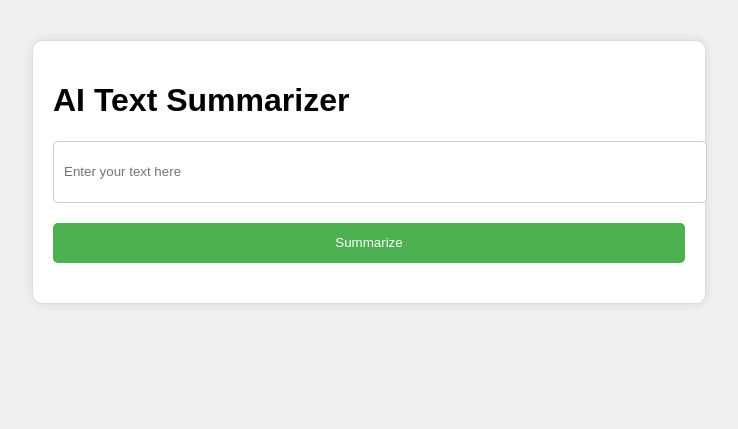
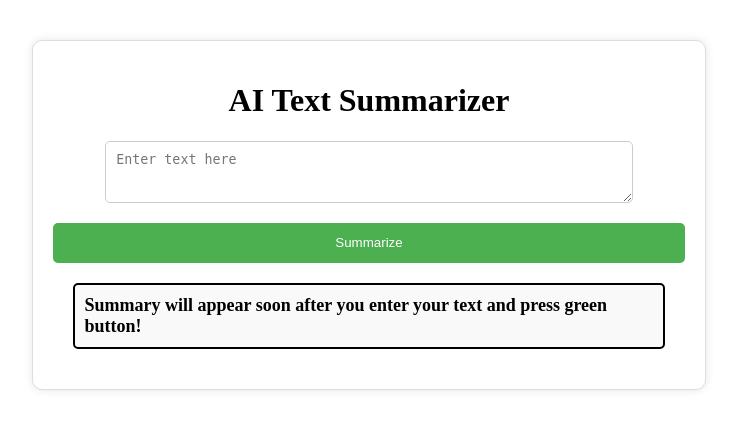
Before and after one commit to fipl-hse/2024-hello-llm, a FastAPI app: page / in a window 1280 px wide. Shown: the top 429 px of the page, without its empty margins (271-1009 px from the left). Run offline with FastAPI, Linux system fonts and the light colour scheme.

Commit message:
Code fixes after review

```diff
--- a/lab_7_llm/assets/index.html
+++ b/lab_7_llm/assets/index.html
@@ -8,10 +8,10 @@
 </head>
 <body>
     <div class="container">
-        <h1>AI Text Summarizer</h1>
-        <input type="text" id="user-input" placeholder="Enter your text here">
-        <button id="submit-btn">Summarize</button>
-        <p id="response"></p>
+        <h1 class="centered-title">AI Text Summarizer</h1>
+        <textarea class="text-input" id="user-full-text-input" placeholder="Enter text here"></textarea>
+        <button class="primary-btn" id="summarize-btn">Summarize</button>
+        <p class="response-text" id="response">Summary will appear soon after you enter your text and press green button!</p>
     </div>
     <script src="/assets/main.js"></script>
 </body>
--- a/lab_7_llm/assets/main.js
+++ b/lab_7_llm/assets/main.js
@@ -1,5 +1,5 @@
-const userInput = document.getElementById('user-input');
-const submitBtn = document.getElementById('submit-btn');
+const userInput = document.getElementById('user-full-text-input');
+const submitBtn = document.getElementById('summarize-btn');
 const responseText = document.getElementById('response');
 
 const updateResponseText = (message) => {
@@ -14,22 +14,25 @@ submitBtn.addEventListener('click', async () => {
         return;
     }
 
+    updateResponseText('Doing AI magic...')
+
     try {
-        const response = await fetch("/summarize", {
+        const response = await fetch("/infer", {
             method: "POST",
             headers: {
                 "Content-Type": "application/json"
             },
-            body: JSON.stringify({ query: userText })
+            body: JSON.stringify({ question: userText })
         });
 
         if (!response.ok) {
-            throw new Error('Network response was not ok');
+            const errorMessage = await response.text()
+            throw new Error(`Network response was not ok: ${errorMessage}`);
         }
 
         const data = await response.json();
         updateResponseText(data.infer);
     } catch (error) {
-        updateResponseText('Error: ' + error.message);
+        updateResponseText(`Error!  ${error.message}`);
     }
 });
--- a/lab_7_llm/assets/styles.css
+++ b/lab_7_llm/assets/styles.css
@@ -1,6 +1,5 @@
-body {
-    font-family: Arial, sans-serif;
-    background-color: #f0f0f0;
+.centered-title {
+    text-align: center;
 }
 
 .container {
@@ -13,16 +12,17 @@ body {
     box-shadow: 0 0 10px rgba(0, 0, 0, 0.1);
 }
 
-input[type="text"] {
-    width: 100%;
+.text-input {
+    width: 80%;
     height: 40px;
-    margin-bottom: 20px;
+    margin: 20px auto;
     padding: 10px;
     border: 1px solid #ccc;
     border-radius: 5px;
+    display: block;
 }
 
-button {
+.primary-btn {
     width: 100%;
     height: 40px;
     background-color: #4CAF50;
@@ -32,12 +32,21 @@ button {
     cursor: pointer;
 }
 
-button:hover {
+.primary-btn:hover {
     background-color: #3e8e41;
 }
 
-#response {
+.response-text {
+    display: inline-block;
+    margin: 20px auto;
+    display: block;
     margin-top: 20px;
     font-size: 18px;
     font-weight: bold;
+    border: 2px solid #000;
+    padding: 10px;
+    background-color: #f9f9f9;
+    border-radius: 5px;
+    max-width: 90%;
+    word-wrap: break-word;
 }
--- a/lab_7_llm/service.py
+++ b/lab_7_llm/service.py
@@ -1,7 +1,6 @@
 """
 Web service for model inference.
 """
-import json
 # pylint: disable=too-few-public-methods, undefined-variable, unused-import, assignment-from-no-return, duplicate-code
 from pathlib import Path
 
@@ -11,7 +10,6 @@ from fastapi.responses import HTMLResponse
 from fastapi.staticfiles import StaticFiles
 from fastapi.templating import Jinja2Templates
 from pydantic.dataclasses import dataclass
-import uvicorn
 
 from config.lab_settings import LabSettings
 from lab_7_llm.main import LLMPipeline, TaskDataset
@@ -41,20 +39,22 @@ def init_application() -> tuple[FastAPI, LLMPipeline]:
     """
     settings = LabSettings(PARENT_DIRECTORY / "settings.json")
 
-    pipe = LLMPipeline(
+    llm_pipe = LLMPipeline(
         model_name=settings.parameters.model,
         dataset=TaskDataset(pd.DataFrame()),
         max_length=120,
-        batch_size=64,
+        batch_size=1,
         device="cpu"
     )
 
-    app = FastAPI()
-    app.mount(path="/assets",
-              app=StaticFiles(directory=PARENT_DIRECTORY / "assets"),
-              name="assets")
+    llm_app = FastAPI()
+    llm_app.mount(
+        path="/assets",
+        app=StaticFiles(directory=PARENT_DIRECTORY / "assets"),
+        name="assets"
+    )
 
-    return app, pipe
+    return llm_app, llm_pipe
 
 
 app, pipeline = init_application()
@@ -86,5 +86,4 @@ async def infer(query: Query) -> dict[str, str]:
     Returns:
         dict[str, str]: Inference results as a dictionary.
     """
-    res = pipeline.infer_sample((query.question, ))
-    return {"infer": f"Summary: {res}"}
+    return {"infer": pipeline.infer_sample((query.question,))}
--- a/lab_7_llm/settings.json
+++ b/lab_7_llm/settings.json
@@ -4,5 +4,5 @@
     "dataset": "CarlBrendt/Summ_Dialog_News",
     "metrics": ["bleu", "rouge"]
   },
-  "target_score": 8
+  "target_score": 10
 }
```
Also changed, not shown: lab_7_llm/main.py (+7 -13 lines).
